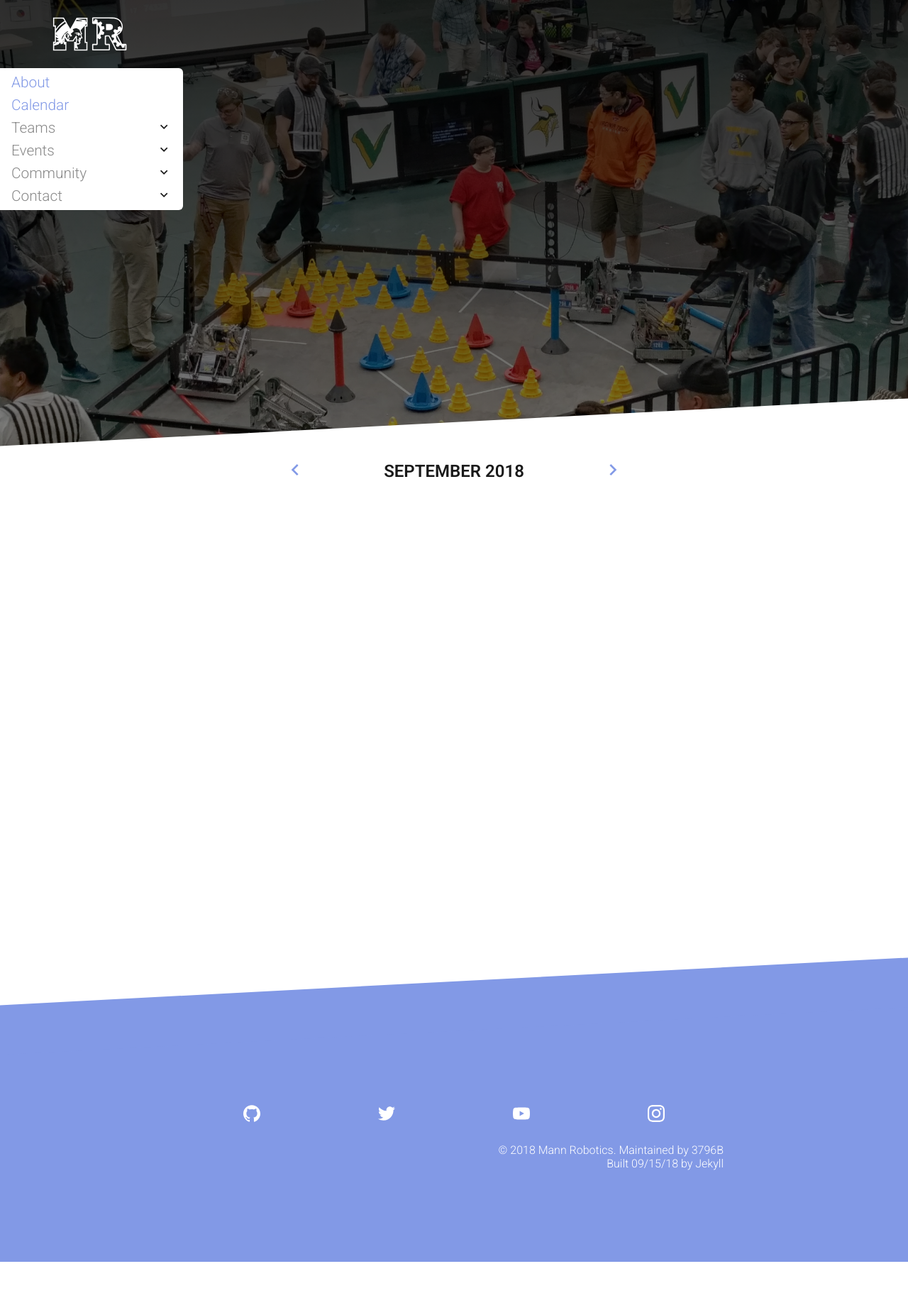
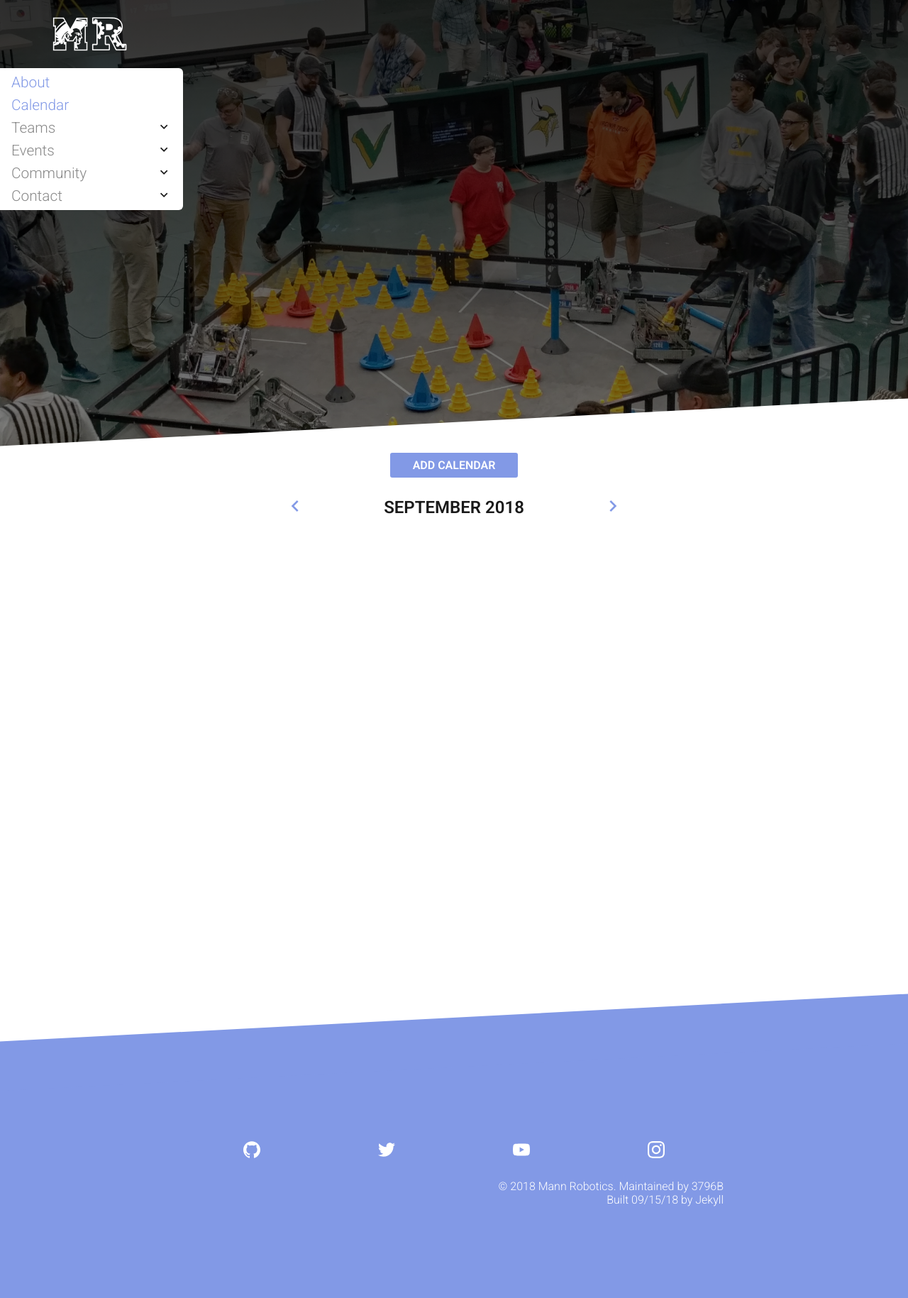
Before and after one commit to mannrobo/mannrobo.github.io, a Jekyll site: the page built from calendar.html, in a window 1280 px wide. Shown: the whole page at 71% size. Built offline with Jekyll 4.4.1, drawn with Linux system fonts in a browser that asks for light colours; comment, search, counter and statistics services are not loaded; before the commit the page ends 1778 px from its top, so only the background shows below that.

Commit message:
Add Calendar CTA

```diff
--- a/assets/css/main.css
+++ b/assets/css/main.css
@@ -447,6 +447,11 @@ nav#global #nav-links > li > span::after {
   width: 100%;
 }
 
+.add-calendar-cta {
+  text-align: center;
+  margin: 16px 0;
+}
+
 #calendar .calendar {
   width: 100%;
 }
--- a/calendar.html
+++ b/calendar.html
@@ -6,6 +6,11 @@ embedScript: scripts/calendar.js
 embedStyle: styles/calendar.css
 image: /assets/images/calendar.jpg
 ---
+
+<section class="add-calendar-cta">
+    <a href="https://calendar.google.com/calendar/embed?src=greenvilleschools.us_4ba2q4c7b7o4u0l8s7jasmh04c%40group.calendar.google.com&ctz=America%2FNew_York"
+        class="button">Add Calendar</a>
+</section>
 
 <nav for="calendar">
     <a href="#" class="back">
```
